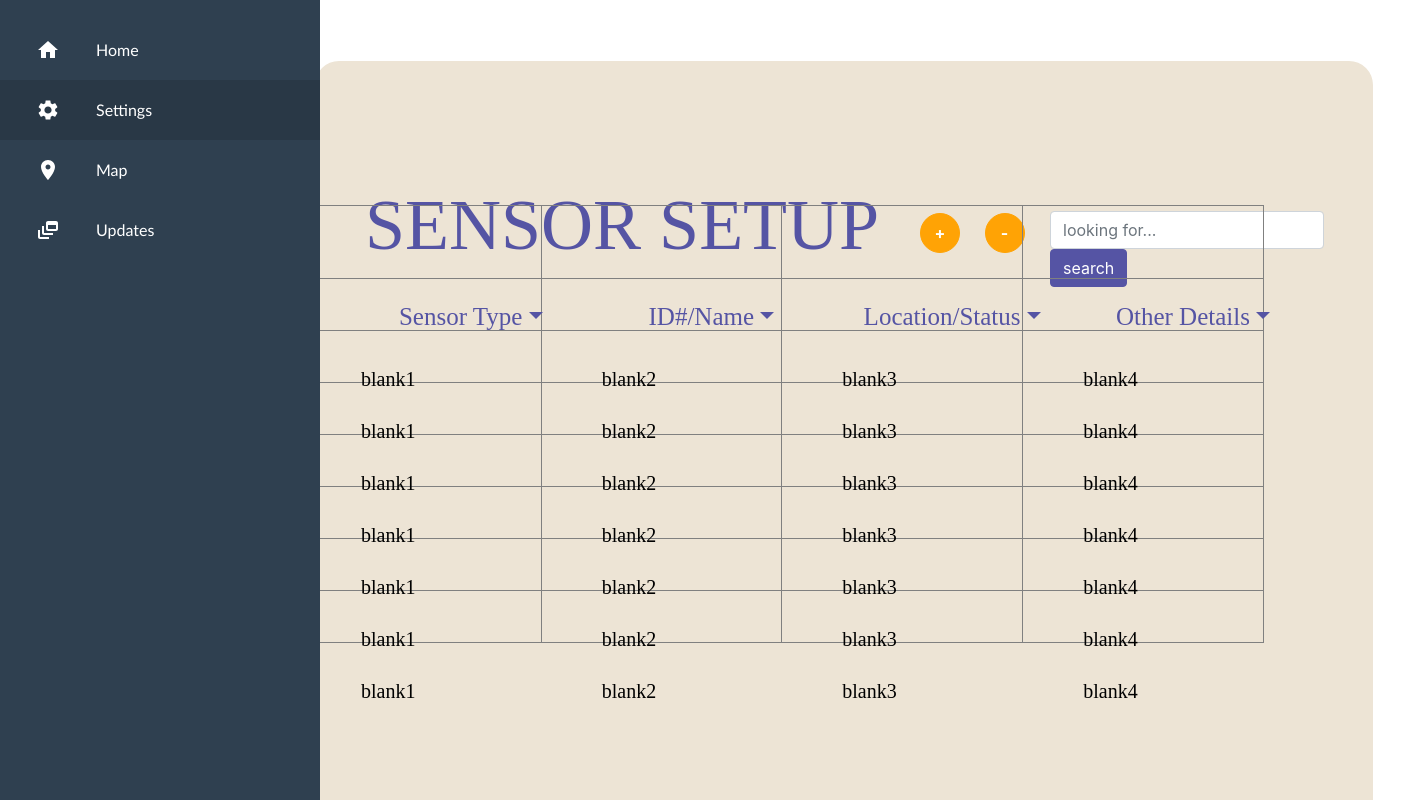
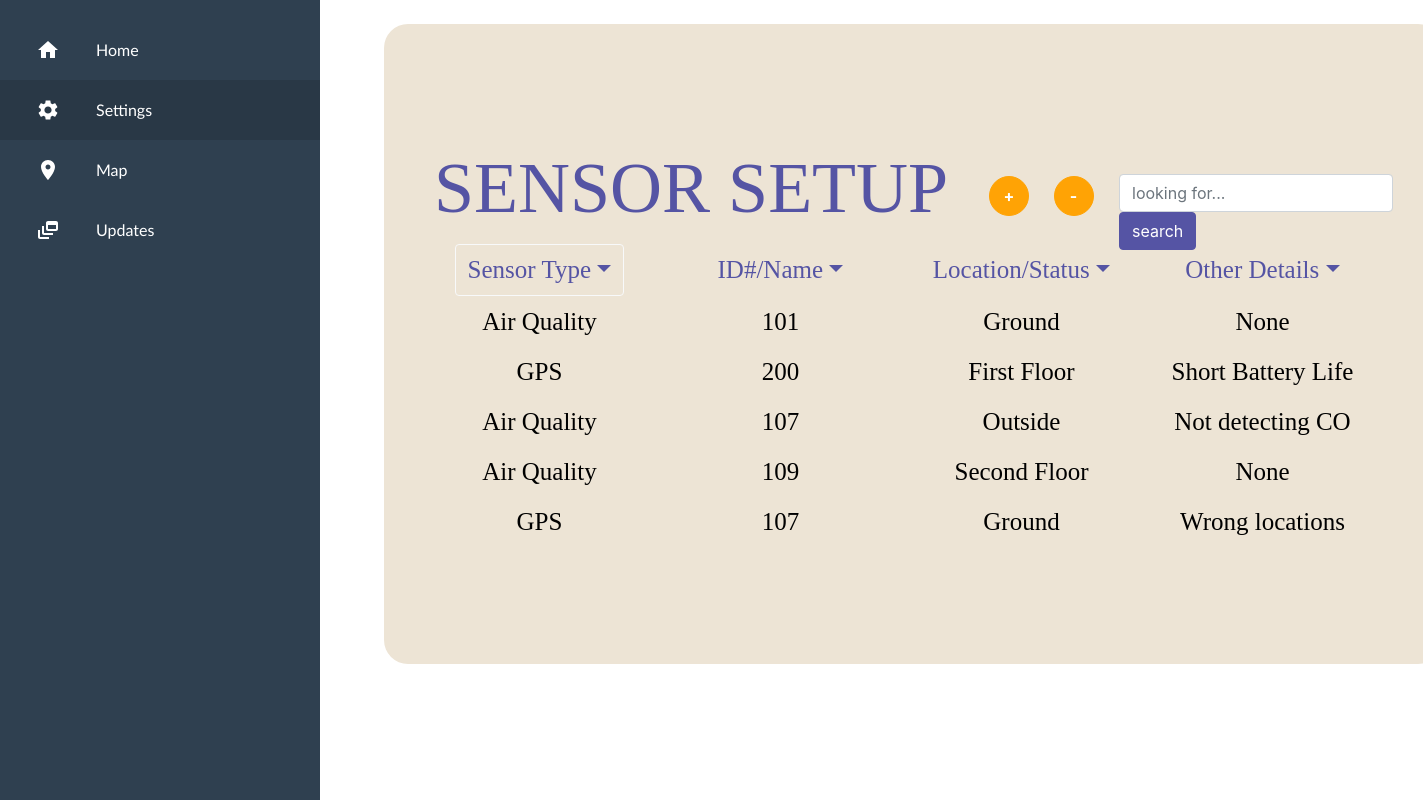
Before and after one commit to robinfintz/TeamTech21_MERN, a React (Create React App) app in the folder frontend/: page /Setup in a window 1280 px wide. Shown: the top 800 px of the page, 1423 px wide, since content can reach past the window. Built offline with nearby package versions, Linux system fonts and the light colour scheme.

Commit message:
positioning

```diff
--- a/frontend/src/views/Home.js
+++ b/frontend/src/views/Home.js
@@ -106,7 +106,7 @@ const Home = () => {
             <div className="spacer" > &nbsp; </div>
             <div className="spacer" > &nbsp; </div>
 
-                <Dropdown style={{position: "absolute", left:"26%", top: "10%"}}>
+                <Dropdown style={{position: "absolute", left:"7%", top: "12%"}}>
                     <Dropdown.Toggle variant="outline-light" id="dropdown-basic" style={{color:"#5554A4", borderColor:"#ffffff00"}}>
                         buildings
                     </Dropdown.Toggle>
@@ -121,7 +121,7 @@ const Home = () => {
                 <div className="spacer" > &nbsp; </div>
                 <div className="spacer" > &nbsp; </div>
                 <div className="spacer" > &nbsp; </div>
-                <Dropdown style={{position: "absolute", left:"35%", top: "10%"}}>
+                <Dropdown style={{position: "absolute", left:"16%", top: "12%"}}>
                     <Dropdown.Toggle variant="outline-light" id="dropdown-basic" style={{color:"#5554A4", borderColor:"#ffffff00"}}>
                         floors
                     </Dropdown.Toggle>
@@ -136,7 +136,7 @@ const Home = () => {
                 </Dropdown><div className="spacer" > &nbsp; </div>
                 <div className="spacer" > &nbsp; </div>
                 <div className="spacer" > &nbsp; </div>
-                <Dropdown style={{position: "absolute", left:"42%", top: "10%"}}>
+                <Dropdown style={{position: "absolute", left:"22%", top: "12%"}}>
                     <Dropdown.Toggle variant="outline-light" id="dropdown-basic" style={{color:"#5554A4", borderColor:"#ffffff00"}}>
                         sensors
                     </Dropdown.Toggle>
@@ -164,7 +164,7 @@ const Home = () => {
             <div className="spacer" > &nbsp; </div>
 
             <Row>
-                <img src={map} className="rounded" style={{position: "sticky", left: "26%", top: "20%"}} ></img>
+                <img src={map} className="rounded" style={{position: "fixed", left: "30%", top: "18%"}} ></img>
                 <div className="spacer" > &nbsp; </div>
 
             </Row>
--- a/frontend/src/views/Location.js
+++ b/frontend/src/views/Location.js
@@ -12,10 +12,11 @@ import Vector2 from '../Vector2.png'
 
 const Location = () => {
         return (
-        <div className="SensorUpdate">
-            <Container>
+        <div>
+            <div style={{position: "fixed", fontSize: "50px", fontWeight: "50", color: "#5554A4", left: "30vw", top:"3vh", fontFamily: "gill sans"}}>EMPLOYEE LOCATIONS</div>
+            <Container style={{position: "fixed", left: "7vw", top:"-5%"}}>
             <div className = "roundRect" >
-              <div className="spacer" > &nbsp; </div>
+            <div className="spacer" > &nbsp; </div>
               <Row>
                   <div className="spacer" > &nbsp; </div>
                   <div className="spacer" > &nbsp; </div>
--- a/frontend/src/views/SensorUpdate.js
+++ b/frontend/src/views/SensorUpdate.js
@@ -19,6 +19,14 @@ const SensorUpdate = () => {
         {time: "12:05:01.264", sensorID: 102, workerName: "Viktor", latitude: 30.632344, longitude: -82.874577, temperature: 84.34, ethanol: 18077, tvoc: 0},
         {time: "12:03:01.264", sensorID: 100, workerName: "Sveta", latitude: 20.632344, longitude: -82.874577, temperature: 84.34, ethanol: 18077, tvoc: 0},
         {time: "12:02:01.264", sensorID: 101, workerName: "Viktor", latitude: 30.632344, longitude: -82.874577, temperature: 84.34, ethanol: 18077, tvoc: 0},
+        {time: "12:01:01.264", sensorID: 103, workerName: "Boris", latitude: 29.632344, longitude: -82.874577, temperature: 82.34, ethanol: 17054, tvoc: 0},
+        {time: "11:55:01.264", sensorID: 102, workerName: "Viktor", latitude: 30.632344, longitude: -82.874577, temperature: 84.34, ethanol: 18077, tvoc: 0},
+        {time: "11:43:01.264", sensorID: 100, workerName: "Sveta", latitude: 20.632344, longitude: -82.874577, temperature: 84.34, ethanol: 18077, tvoc: 0},
+        {time: "10:02:01.264", sensorID: 101, workerName: "Viktor", latitude: 30.632344, longitude: -82.874577, temperature: 84.34, ethanol: 18077, tvoc: 0},
+        {time: "9:10:01.264", sensorID: 103, workerName: "Boris", latitude: 29.632344, longitude: -82.874577, temperature: 82.34, ethanol: 17054, tvoc: 0},
+        {time: "9:05:01.264", sensorID: 102, workerName: "Mikhail", latitude: 30.632344, longitude: -82.874577, temperature: 84.34, ethanol: 18077, tvoc: 0},
+        {time: "9:03:01.264", sensorID: 100, workerName: "Ivan", latitude: 20.632344, longitude: -82.874577, temperature: 84.34, ethanol: 18077, tvoc: 0},
+        {time: "8:02:01.264", sensorID: 101, workerName: "Lyuda", latitude: 30.632344, longitude: -82.874577, temperature: 84.34, ethanol: 18077, tvoc: 0},
     ]
 
     const renderReading = (reading, index) => {
@@ -37,6 +45,7 @@ const SensorUpdate = () => {
     }
     return (
     <div className = "SensorUpdate">
+       <div style={{fontSize: "50px", fontWeight: "50", color: "#5554A4", left: "20%", top:"3%", fontFamily: "gill sans"}}>SENSOR UPDATES</div>
        <ReactBootstrap.Table striped bordered hover>
            <thead>
                <tr>
--- a/frontend/src/views/Setup.js
+++ b/frontend/src/views/Setup.js
@@ -16,8 +16,7 @@ const Setup = () => {
     return (
     <div>
         <Container>
-        {/* <div className = "purp">HELLO THERE</div> */}
-        <div className = "rectangle">
+        <div className = "rectangle" style={{position: "fixed", left:"30%", top:"3%", height: "80vh"}}>
 
             <Row>
                 <Row><div className = "purp" style = {{position: "absolute", left: "50px", top: "120px"}}>SENSOR SETUP</div></Row>
@@ -45,10 +44,10 @@ const Setup = () => {
 
 
             <Row style = {{position: "absolute", left: "500", top: "100"}}>
-                <table  border = "1" cellpadding = "10" width = "964">
+                <table  >
                     <tr align = "center">
                         <th className= "black">
-                            <Dropdown.Toggle variant = "outline-light" id = "dropdown-basic" style={{color:"#5554A4", borderColor:"#ffffff00", fontSize: "25px"}}>Sensor Type</Dropdown.Toggle>
+                            <Dropdown.Toggle variant = "outline-light" id = "dropdown-basic" style={{color:"#5554A4", fontSize: "25px"}}>Sensor Type</Dropdown.Toggle>
                         </th>
                         <th className= "black">
                             <Dropdown.Toggle variant = "outline-light" id = "dropdown-basic" style={{color:"#5554A4", borderColor:"#ffffff00", fontSize: "25px"}}>ID#/Name</Dropdown.Toggle>
@@ -61,47 +60,36 @@ const Setup = () => {
                         </th>
                     </tr>
 
-                    <tr>
-                        <td className= "black2">blank1</td>
-                        <td className= "black2">blank2</td>
-                        <td className= "black2">blank3</td>
-                        <td className= "black2">blank4</td>
+                    <tr align = "center">
+                        <td className= "black">Air Quality</td>
+                        <td className= "black">101</td>
+                        <td className= "black">Ground</td>
+                        <td className= "black">None</td>
                     </tr>
-                    <tr>
-                        <td className= "black2">blank1</td>
-                        <td className= "black2">blank2</td>
-                        <td className= "black2">blank3</td>
-                        <td className= "black2">blank4</td>
+                    <tr align = "center">
+                        <td className= "black">GPS</td>
+                        <td className= "black">200</td>
+                        <td className= "black">First Floor</td>
+                        <td className= "black">Short Battery Life</td>
                     </tr>
-                    <tr>
-                        <td className= "black2">blank1</td>
-                        <td className= "black2">blank2</td>
-                        <td className= "black2">blank3</td>
-                        <td className= "black2">blank4</td>
+
+                    <tr align = "center">
+                        <td className= "black">Air Quality</td>
+                        <td className= "black">107</td>
+                        <td className= "black">Outside</td>
+                        <td className= "black">Not detecting CO</td>
                     </tr>
-                    <tr>
-                        <td className= "black2">blank1</td>
-                        <td className= "black2">blank2</td>
-                        <td className= "black2">blank3</td>
-                        <td className= "black2">blank4</td>
+                    <tr align = "center">
+                        <td className= "black">Air Quality</td>
+                        <td className= "black">109</td>
+                        <td className= "black">Second Floor</td>
+                        <td className= "black">None</td>
                     </tr>
-                    <tr>
-                        <td className= "black2">blank1</td>
-                        <td className= "black2">blank2</td>
-                        <td className= "black2">blank3</td>
-                        <td className= "black2">blank4</td>
-                    </tr>
-                    <tr>
-                        <td className= "black2">blank1</td>
-                        <td className= "black2">blank2</td>
-                        <td className= "black2">blank3</td>
-                        <td className= "black2">blank4</td>
-                    </tr>
-                    <tr>
-                        <td className= "black2">blank1</td>
-                        <td className= "black2">blank2</td>
-                        <td className= "black2">blank3</td>
-                        <td className= "black2">blank4</td>
+                    <tr align = "center">
+                        <td className= "black">GPS</td>
+                        <td className= "black">107</td>
+                        <td className= "black">Ground</td>
+                        <td className= "black">Wrong locations</td>
                     </tr>
                 </table>
             </Row>
```
